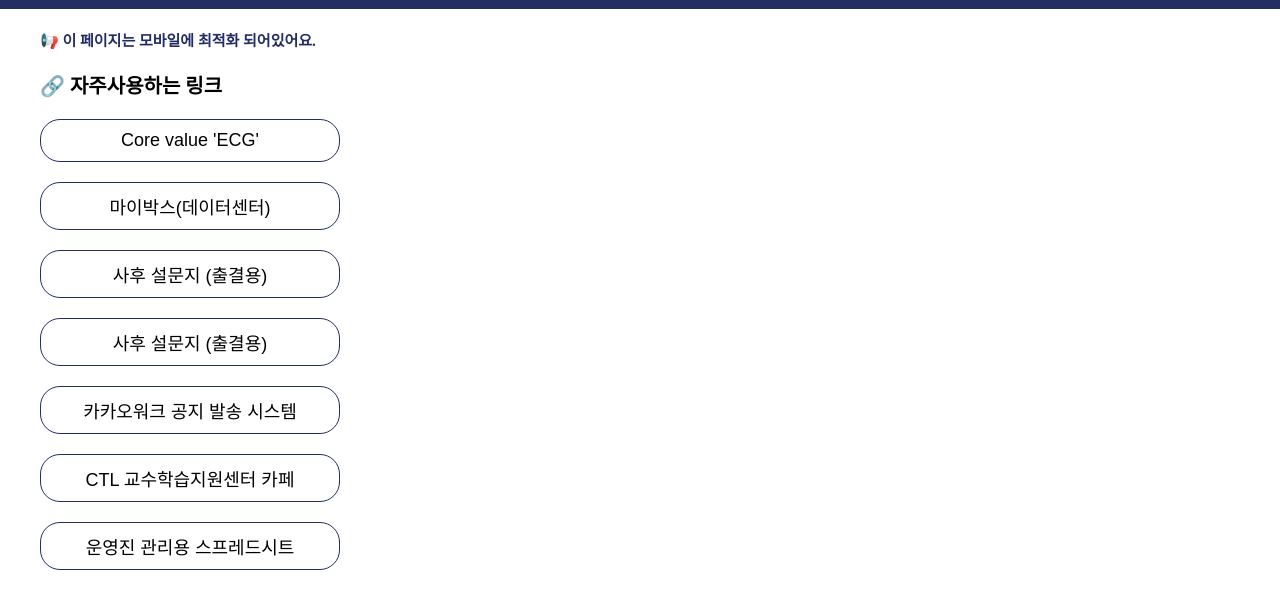
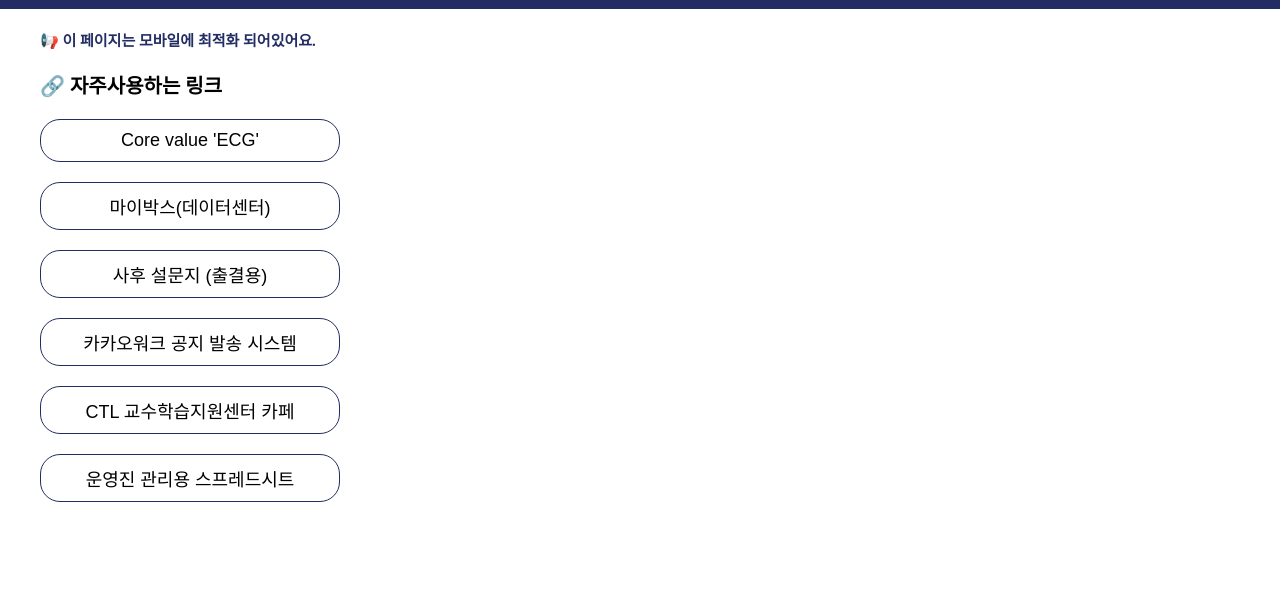
Before and after one commit to lightup-io/lightup-io.github.io, a plain HTML site: page index.html in a window 1280 px wide. Shown: the part 92-700 px from the top of the page. Drawn offline with Linux system fonts and the light colour scheme; a web font is replaced by a local one.

Commit message:
파일 삭제, 중복 버튼 삭제

```diff
--- a/index.html
+++ b/index.html
@@ -17,7 +17,6 @@
         <button onclick="location.href='https://junlab.notion.site/Light-UP-Team-ECG-2ae9657119b94dd5978acc3fa3bbec2c?pvs=4' " class="main-button">Core value 'ECG'</button>
         <button onclick="location.href='http://naver.me/5R8gTsY9' " class="main-button">마이박스(데이터센터)</button>
         <button onclick="location.href='https://naver.me/FZWv40qg' " class="main-button">사후 설문지 (출결용)</button>
-        <button onclick="location.href='https://naver.me/FZWv40qg' " class="main-button">사후 설문지 (출결용)</button>
         <button onclick="location.href='https://lukakaowork.junlab.xyz/' " class="main-button">카카오워크 공지 발송 시스템</button>
         <button onclick="location.href='https://cafe.naver.com/euctl' " class="main-button">CTL 교수학습지원센터 카페</button>
         <button onclick="location.href='https://docs.google.com/spreadsheets/d/1dErn_bK57SQV58b0GVv5ulvKYp5HOR36ZmaIZxXURmQ/edit?usp=sharing' " class="main-button">운영진 관리용 스프레드시트</button>
```
